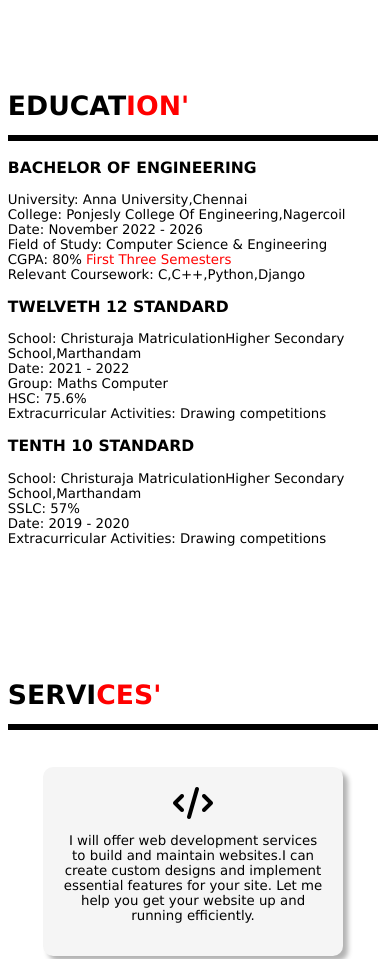
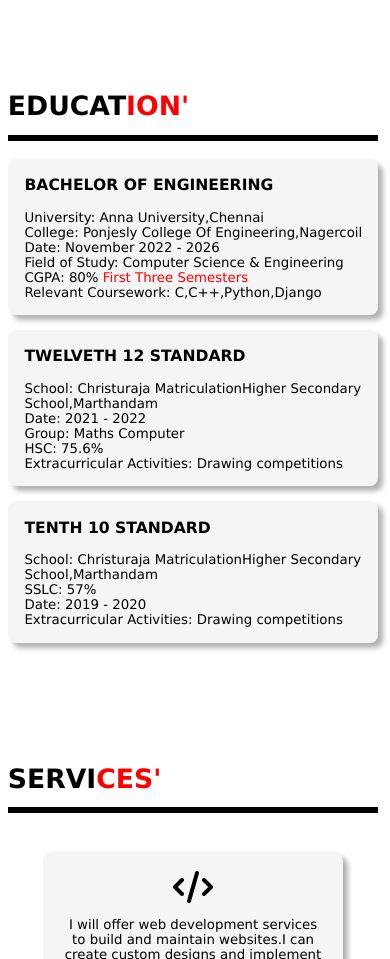
Before and after one commit to samgeo12345/projects01, a plain HTML site: page index.html in a window 390 px wide. Shown: the part 1715-2674 px from the top of the page. Drawn offline with nearby package versions, Linux system fonts and the light colour scheme.

Commit message:
Portfolio

```diff
--- a/index.js
+++ b/index.js
@@ -19,7 +19,7 @@ document.addEventListener("DOMContentLoaded", function() {
     hireme.onclick = function() {
         if (confirm("Do you want to send a notification for Hire?")) {
             window.alert("Notification for Hire is sent!");
-            hireme.innerHTML = 'Hired <i class="fas fa-check-circle"></i>';
+            hireme.innerHTML = 'Hired <i class="fa-solid fa-check"></i>';
             hireme.style.color = "limegreen";
 
             // Increment the click count and store it in localStorage
--- a/style.css
+++ b/style.css
@@ -230,6 +230,23 @@ a:hover{
 #followwhat:hover{
     filter:drop-shadow(0px 5px 1px rgba(0,0,0,0.3));
     transform:translateY(-5px);
+}
+.tablediv{
+    background-color:whitesmoke;
+    padding:2px;
+    margin-top:2%;
+    border-radius:8px;
+    box-shadow:5px 5px 5px rgba(0,0,0,0.3);
+    transition:box-shadow 0.3s ease-in-out;
+}
+.tablediv h3{
+    margin-left:2%;
+}
+.tablediv p{
+    margin-left:2%;
+}
+.tablediv:hover{
+    box-shadow:0px 0px 5px rgba(0,0,0,0.9);
 }
 .webservicediv,.designservicediv{
     width:40%;
@@ -486,6 +503,15 @@ input:hover::placeholder,textarea:hover::placeholder{
     .contentsdiv{
         margin-top:0;
     }
+    .tablediv{
+        margin-top:4%;
+    }
+    .tablediv h3{
+        margin-left:4%;
+    }
+    .tablediv p{
+        margin-left:4%;
+    }
     .photoflexcontents{
         margin-top:0;
     }
```
